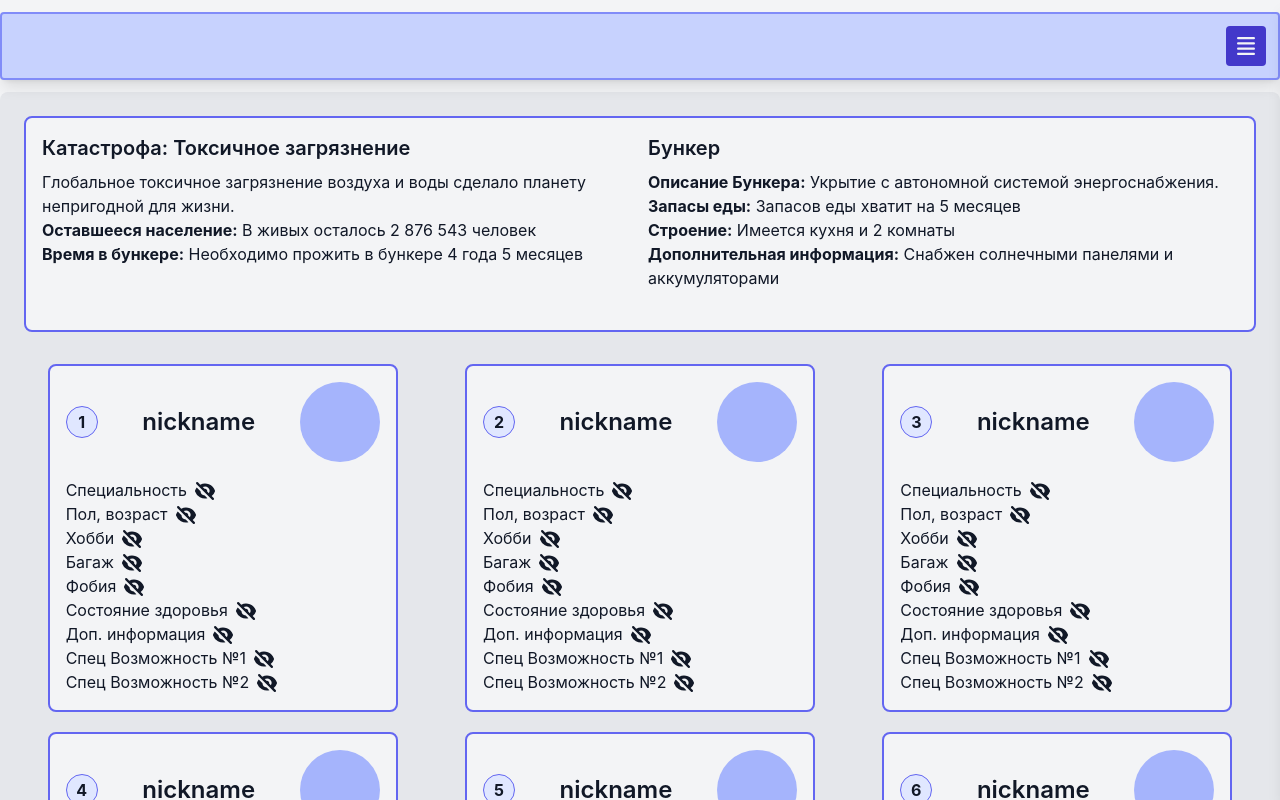
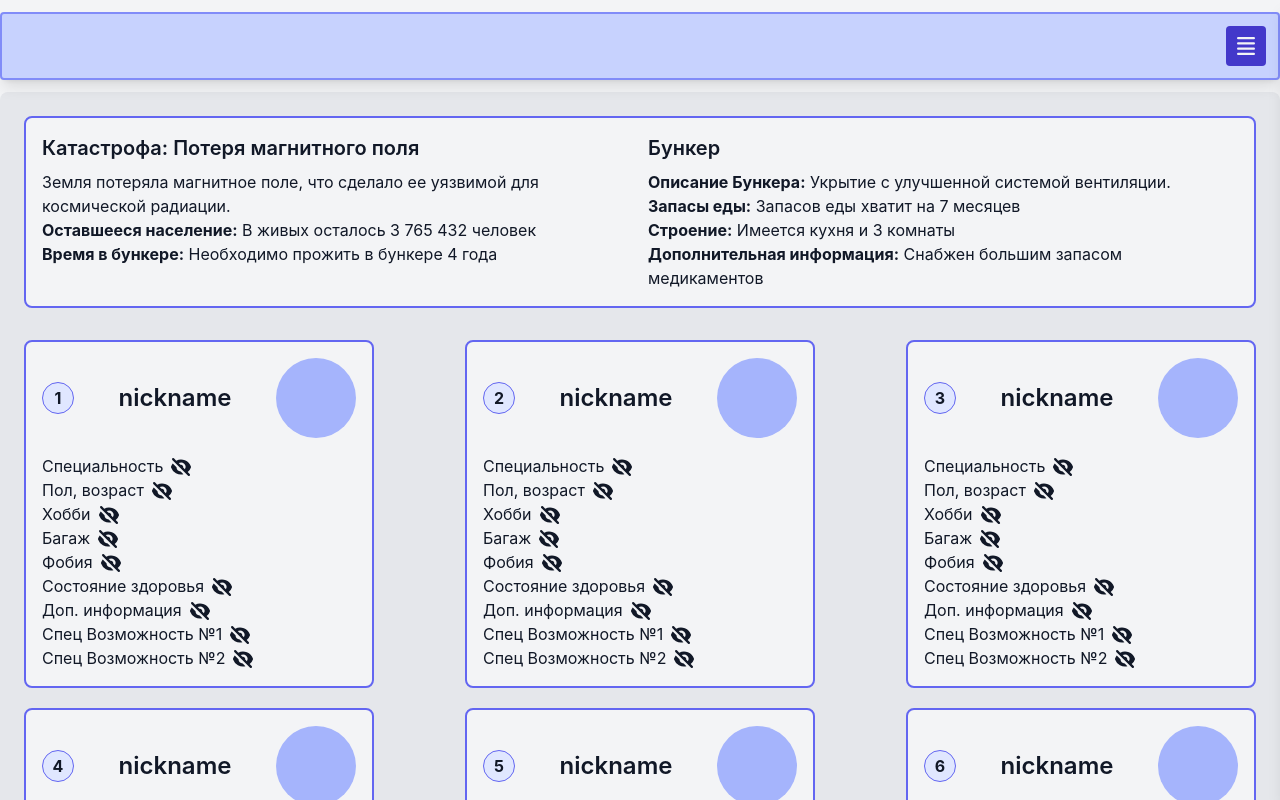
Before and after one commit to Sladys/Shelter-game, a React (Create React App) app: page /game in a window 1280 px wide. Built offline with nearby package versions, Linux system fonts and the light colour scheme.

Commit message:
вынес логику генерации информации о бункере и катастрофе в общий стор

```diff
--- a/src/components/game/gameInfo.tsx
+++ b/src/components/game/gameInfo.tsx
@@ -1,40 +1,61 @@
-import { Apocalypse, BunkerData } from "../../types/types";
+import { useDispatch, useSelector } from "react-redux";
+import { ApocalypseInfo, BunkerInfo } from "../../types/types";
+import { RootState } from "../../store/store";
+import { useEffect } from "react";
+import { generateBunkerInfo } from "../../store/slices/bunkersSlice";
+import { generateApocalypseInfo } from "../../store/slices/apocalypsesSlice";
 
-type GameInfoProps = {
-  apocalypse: Apocalypse;
-  bunker: BunkerData;
-};
+function GameInfo(): JSX.Element {
+  const dispatch = useDispatch();
+  const bunkerInfo: BunkerInfo | null = useSelector(
+    (state: RootState) => state.bunkers.bunkersData,
+  );
+  const apocalypseInfo: ApocalypseInfo | null = useSelector(
+    (state: RootState) => state.apocalypses.apocalypse,
+  );
 
-function GameInfo({ apocalypse, bunker }: GameInfoProps): JSX.Element {
+  useEffect(() => {
+    dispatch(generateBunkerInfo());
+    dispatch(generateApocalypseInfo());
+  }, [dispatch]);
+
   return (
     <div className="grid w-full grid-cols-2 gap-4 rounded-lg border-2 border-indigo-500 bg-gray-100 p-4 dark:border-indigo-300 dark:bg-slate-700">
+      {apocalypseInfo ? (
         <div>
           <h3 className="mb-2 text-xl font-semibold">
-          Катастрофа: {apocalypse.type}
+            Катастрофа: {apocalypseInfo.type}
           </h3>
-        <p className="">{apocalypse.description}</p>
+          <p className="">{apocalypseInfo.description}</p>
           <p>
-          <strong>Оставшееся население:</strong> {apocalypse.population}
+            <strong>Оставшееся население:</strong> {apocalypseInfo.population}
           </p>
           <p>
-          <strong>Время в бункере:</strong> {apocalypse.period}
+            <strong>Время в бункере:</strong> {apocalypseInfo.period}
           </p>
         </div>
-      <div className="mb-6">
+      ) : (
+        <p>Загрузка информации о катастрофе...</p>
+      )}
+      {bunkerInfo ? (
+        <div>
           <h3 className="mb-2 text-xl font-semibold">Бункер</h3>
           <p>
-          <strong>Описание Бункера:</strong> {bunker.description}
+            <strong>Описание Бункера:</strong> {bunkerInfo.description}
           </p>
           <p className="">
-          <strong>Запасы еды:</strong> {bunker.food}
+            <strong>Запасы еды:</strong> {bunkerInfo.food}
           </p>
           <p className="">
-          <strong>Строение:</strong> {bunker.structure}
+            <strong>Строение:</strong> {bunkerInfo.structure}
           </p>
           <p className="">
-          <strong>Дополнительная информация:</strong> {bunker.additional}
+            <strong>Дополнительная информация:</strong> {bunkerInfo.additional}
           </p>
         </div>
+      ) : (
+        <p>Загрузка информации о бункере...</p>
+      )}
     </div>
   );
 }
--- a/src/components/game/playerCardList.tsx
+++ b/src/components/game/playerCardList.tsx
@@ -1,15 +1,9 @@
 import { useEffect } from "react";
-import { CardInfo, CardsInfo } from "../../types/types";
+import { RootState } from "../../store/store";
+import { useSelector, useDispatch } from "react-redux";
 import PlayerCard from "./playerCard";
-import GameMenu from "./gameMenu/gameMenu";
-import {
-  generateNewCardInfo,
-  generateNewValueForKey,
-  getRandomElement,
-} from "../../utils";
-import { useDispatch, useSelector } from "react-redux";
-import { RootState } from "../../store/store";
-import { updatePlayerCards } from "../../store/slices/playerCardsSlice";
+import { CardsInfo } from "../../types/types";
+import { initializePlayerCards } from "../../store/slices/playerCardsSlice";
 
 type PlayerCardListProps = {
   cardsInfo: CardsInfo;
@@ -20,21 +14,18 @@ function PlayerCardList({
   cardsInfo,
   numOfCards,
 }: PlayerCardListProps): JSX.Element {
+  const dispatch = useDispatch();
   const playerCards = useSelector(
     (state: RootState) => state.playerCards.playerCards,
   );
-  const dispatch = useDispatch();
 
   useEffect(() => {
-    const initialPlayerCards = Array.from({ length: numOfCards }, () =>
-      getRandomElement(cardsInfo),
-    );
-    dispatch(updatePlayerCards(initialPlayerCards));
+    dispatch(initializePlayerCards({ cardsInfo, numOfCards }));
   }, [dispatch, cardsInfo, numOfCards]);
 
   return (
     <>
-      <ul className="container mx-auto flex list-none flex-wrap justify-around gap-5">
+      <ul className="container mx-auto flex list-none flex-wrap justify-between gap-5">
         {playerCards.map((card, index) => (
           <PlayerCard key={index} cardInfo={card} id={index} />
         ))}
--- a/src/pages/gameScreen.tsx
+++ b/src/pages/gameScreen.tsx
@@ -1,6 +1,5 @@
 import GameInfo from "../components/game/gameInfo";
 import PlayerCardList from "../components/game/playerCardList";
-import GameMenu from "../components/game/gameMenu/gameMenu";
 import { getRandomElement } from "../utils";
 import { Apocalypses, BunkersData, CardsInfo } from "../types/types";
 import Header from "../components/common/header";
@@ -23,10 +22,7 @@ function GameScreen({
       <Header />
       <main className="flex-grow bg-gray-100 text-gray-900 dark:bg-gray-900 dark:text-gray-100">
         <div className="container mx-auto flex flex-col items-center justify-center gap-8 rounded-lg bg-gray-200 p-6 dark:bg-slate-800">
-          <GameInfo
-            apocalypse={getRandomElement(apocalypses)}
-            bunker={getRandomElement(bunkersData)}
-          />
+          <GameInfo />
           <PlayerCardList cardsInfo={cardsInfo} numOfCards={NUM_OF_CARDS} />
         </div>
       </main>
--- a/src/store/slices/apocalypsesSlice.ts
+++ b/src/store/slices/apocalypsesSlice.ts
@@ -1,23 +1,33 @@
 import { createSlice, PayloadAction } from "@reduxjs/toolkit";
-import { Apocalypses } from "../../types/types";
+import { ApocalypseInfo } from "../../types/types";
+import { apocalypses } from "../../mocks/apocalypseData";
 
 interface ApocalypsesState {
-  apocalypses: Apocalypses | null;
+  apocalypse: ApocalypseInfo | null;
 }
 
 const initialState: ApocalypsesState = {
-  apocalypses: null,
+  apocalypse: null,
+};
+
+const generateApocalypseData = (): ApocalypseInfo => {
+  const randomIndex = Math.floor(Math.random() * apocalypses.length);
+  return apocalypses[randomIndex];
 };
 
 const apocalypsesSlice = createSlice({
   name: "apocalypses",
   initialState,
   reducers: {
-    setApocalypses: (state, action: PayloadAction<Apocalypses>) => {
-      state.apocalypses = action.payload;
+    setApocalypse: (state, action: PayloadAction<ApocalypseInfo>) => {
+      state.apocalypse = action.payload;
+    },
+    generateApocalypseInfo: (state) => {
+      state.apocalypse = generateApocalypseData();
     },
   },
 });
 
-export const { setApocalypses } = apocalypsesSlice.actions;
+export const { setApocalypse, generateApocalypseInfo } =
+  apocalypsesSlice.actions;
 export default apocalypsesSlice.reducer;
--- a/src/store/slices/bunkersSlice.ts
+++ b/src/store/slices/bunkersSlice.ts
@@ -1,23 +1,33 @@
 import { createSlice, PayloadAction } from "@reduxjs/toolkit";
-import { BunkersData } from "../../types/types";
+import { BunkerInfo } from "../../types/types";
+import { bunkersData } from "../../mocks/bunkerData";
+
 
 interface BunkersState {
-  bunkersData: BunkersData | null;
+  bunkersData: BunkerInfo | null;
 }
 
 const initialState: BunkersState = {
   bunkersData: null,
 };
 
+const generateBunkerData = (): BunkerInfo => {
+  const randomIndex = Math.floor(Math.random() * bunkersData.length);
+  return bunkersData[randomIndex];
+};
+
 const bunkersSlice = createSlice({
   name: "bunkers",
   initialState,
   reducers: {
-    setBunkersData: (state, action: PayloadAction<BunkersData>) => {
+    setBunkersData: (state, action: PayloadAction<BunkerInfo>) => {
       state.bunkersData = action.payload;
+    },
+    generateBunkerInfo: (state) => {
+      state.bunkersData = generateBunkerData();
     },
   },
 });
 
-export const { setBunkersData } = bunkersSlice.actions;
+export const { setBunkersData, generateBunkerInfo } = bunkersSlice.actions;
 export default bunkersSlice.reducer;
--- a/src/store/slices/playerCardsSlice.ts
+++ b/src/store/slices/playerCardsSlice.ts
@@ -1,6 +1,6 @@
 import { createSlice, PayloadAction } from "@reduxjs/toolkit";
 import { RootState } from "../store";
-import { CardInfo } from "../../types/types";
+import { CardInfo, CardsInfo } from "../../types/types";
 import {
   generateNewCardInfo,
   generateNewValueForKey,
@@ -54,6 +54,15 @@ export const playerCardsSlice = createSlice({
         [key]: generateNewValueForKey(key),
       }));
     },
+    initializePlayerCards: (
+      state,
+      action: PayloadAction<{ cardsInfo: CardsInfo; numOfCards: number }>,
+    ) => {
+      const { cardsInfo, numOfCards } = action.payload;
+      state.playerCards = Array.from({ length: numOfCards }, () =>
+        getRandomElement(cardsInfo),
+      );
+    },
   },
 });
 
@@ -62,6 +71,7 @@ export const {
   updateCardProperty,
   swapCardProperty,
   updateAllCardsProperty,
+  initializePlayerCards,
 } = playerCardsSlice.actions;
 
 export const selectPlayerCards = (state: RootState) =>
--- a/src/utils.ts
+++ b/src/utils.ts
@@ -9,10 +9,10 @@ export function objectToArray() {
   return arr;
 }
 
-export let arrShowName = [true, true, true, true, true, true, true, true, true]
+export let arrShowName = [true, true, true, true, true, true, true, true, true];
 
 export function createArrShowName() {
-  let arrShowNames : Array<boolean> = [];
+  let arrShowNames: Array<boolean> = [];
   arrShowName.forEach((item) => arrShowNames.push(item));
 
   return arrShowNames;
```
Also changed, not shown: src/types/types.ts (+4 -4 lines). Lines whose indentation alone changed are shown as unchanged.
